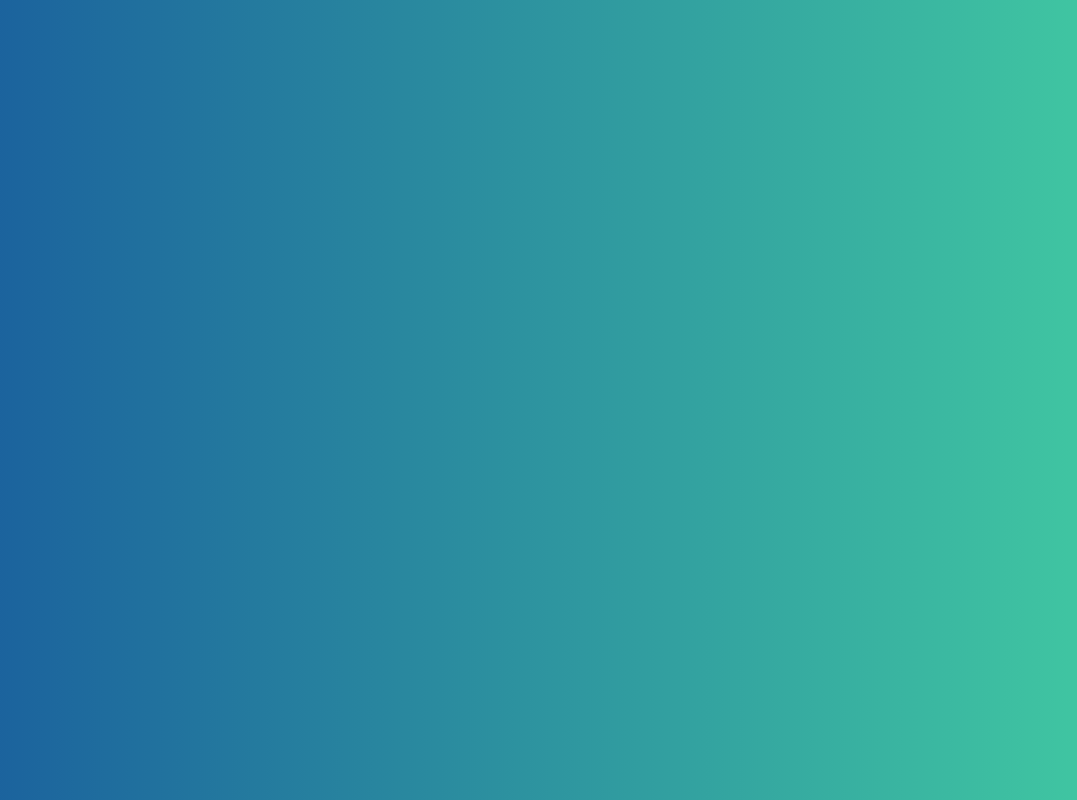
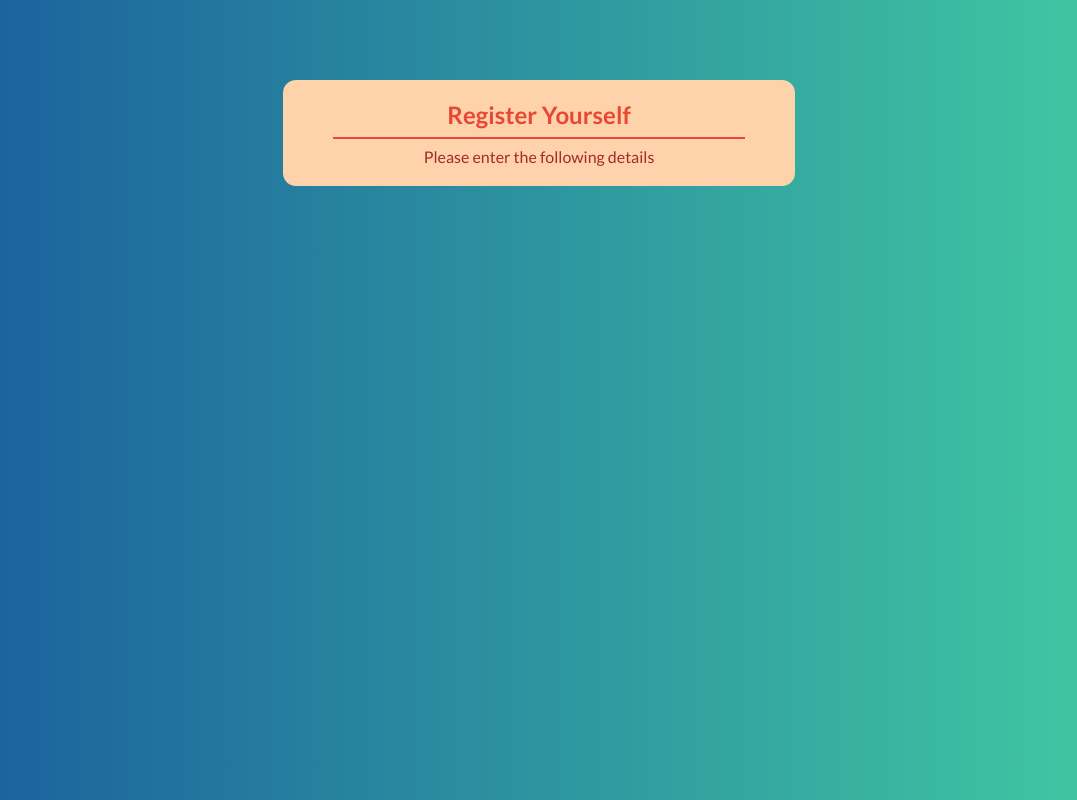
Before and after one commit to Sam44323/referral-front-end, a React (Create React App) app: page /signup in a window 1280 px wide. Shown: the whole page, without its empty margins (101-1178 px from the left). Built offline with nearby package versions, Linux system fonts and the light colour scheme.

Commit message:
add: added stylings for header container for Signup

```diff
--- a/src/index.css
+++ b/src/index.css
@@ -1,4 +1,6 @@
+@import url('https://fonts.googleapis.com/css2?family=Lato:wght@300;400;700&display=swap');
 body {
   margin: 0;
   box-sizing: border-box;
+  font-family: 'Lato', sans-serif;
 }
--- a/src/pages/Signup.tsx
+++ b/src/pages/Signup.tsx
@@ -13,7 +13,11 @@ const Signup: React.FC = () => {
   const [signupData, setSignupData] = React.useState()
 
   return <div className={styles.SignupContainer}>
-    <section className={styles.HeaderContainer}></section>
+    <section className={styles.HeaderContainer}>
+      <h1>Register Yourself</h1>
+      <hr/>
+      <p>Please enter the following details</p>
+    </section>
     <section className={styles.InputContainer}></section>
   </div>
 }
--- a/src/styles/pages/Signup.module.scss
+++ b/src/styles/pages/Signup.module.scss
@@ -0,0 +1,30 @@
+.SignupContainer{
+   position: absolute;
+   top: 10%;
+   left: 0;
+   right: 0;
+  background-color: aliceblue;
+  width: 40%;
+  max-width: 1200px;
+  text-align: center;
+  margin: 0 auto;
+  border-radius: 13px;
+  background-color: #FED2AA;
+
+  .HeaderContainer{
+    padding: 20px 0;
+    h1,p{
+      margin: 0;
+      color: rgb(233, 71, 53);
+    }
+    hr{
+      width: 80%;
+      border: 1px solid rgb(233, 71, 53);
+      outline: none;
+    }
+    p{
+      color: brown;
+      margin:  0 auto;
+    }
+  }
+}
```
